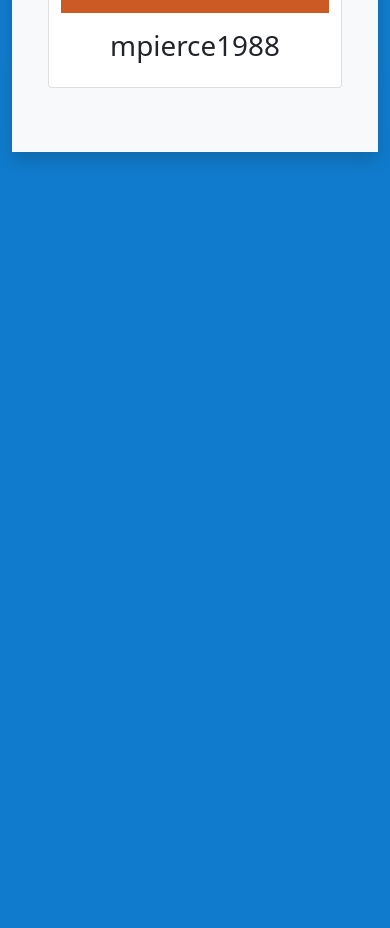
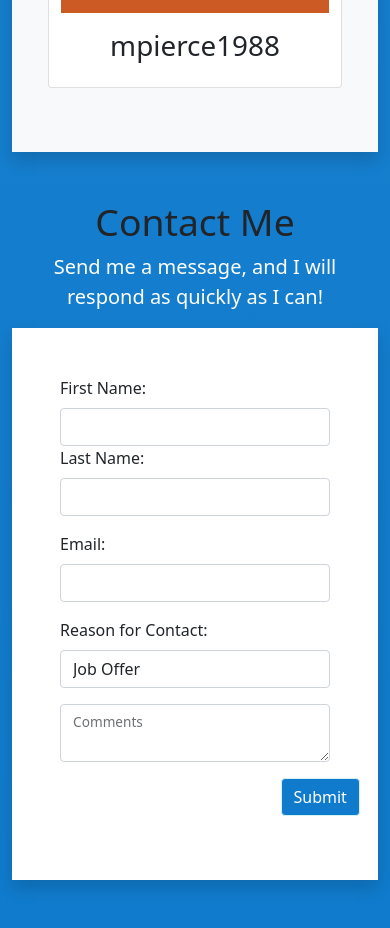
Before and after one commit to mpierce1988/mpierce1988.github.io, a plain HTML site: page index.html in a window 390 px wide. Shown: the part 4926-5854 px from the top of the page. Before the commit the page ends 5126 px from the top, so only its background shows below. Drawn offline with nearby package versions, Linux system fonts and the light colour scheme.

Commit message:
Basic Form

```diff
--- a/index.html
+++ b/index.html
@@ -248,7 +248,60 @@
         </div>
 
         <!-- Contact Me -->
+        <div class="container-md my-5" id="contact">
+            <h2 class="display-3">Contact Me</h2>
+            <p class="lead text-white">Send me a message, and I will respond as quickly as I can!</p>
+            <div class="row justify-content-center">
+                <div class="col-md-10 bg-white p-5 shadow">
+                    <form class="text-start">
+                        <div class="row mb-3">
+                            <div class="col-md-6">
+                                <label for="firstName" class="form-label">First Name:</label>
+                                <input type="text" class="form-control" id="firstName">
 
+                            </div>
+
+                            <div class="col-md-6">
+                                <label for="lastName" class="form-label">Last Name:</label>
+                                <input type="text" class="form-control" id="lastName">
+
+                            </div>
+                        </div>
+                        <div class="row mb-3">
+                            <div class="col">
+                                <label for="email" class="form-label">Email:</label>
+                                <input type="email" class="form-control">
+                            </div>
+                        </div>
+                        <div class="row mb-3">
+                            <div class="col">
+                                <label for="reason" class="form-label">Reason for Contact:</label>
+                                <select name="reason" id="reason" class="form-control">
+                                    <option value="offer">Job Offer</option>
+                                    <option value="networking">Networking</option>
+                                    <option value="social">Social</option>
+                                    <option value="question">Question/Comment</option>
+                                </select>
+                            </div>
+                        </div>
+                        <div class="row mb-3">
+                            <div class="col">
+                                <div class="form-floating">
+                                    <textarea class="form-control" id="comment"></textarea>
+                                    <label for="comment">Comments</label>
+                                </div>
+                            </div>
+                        </div>
+                        <div class="row mb-3 justify-content-end">
+                            <div class="col-3">
+                                <input type="submit" value="Submit" class="btn btn-primary">
+                            </div>
+
+                        </div>
+                    </form>
+                </div>
+            </div>
+        </div>
         <!-- Script -->
         <script src="https://cdn.jsdelivr.net/npm/bootstrap@5.0.2/dist/js/bootstrap.bundle.min.js"
             integrity="sha384-MrcW6ZMFYlzcLA8Nl+NtUVF0sA7MsXsP1UyJoMp4YLEuNSfAP+JcXn/tWtIaxVXM"
```
